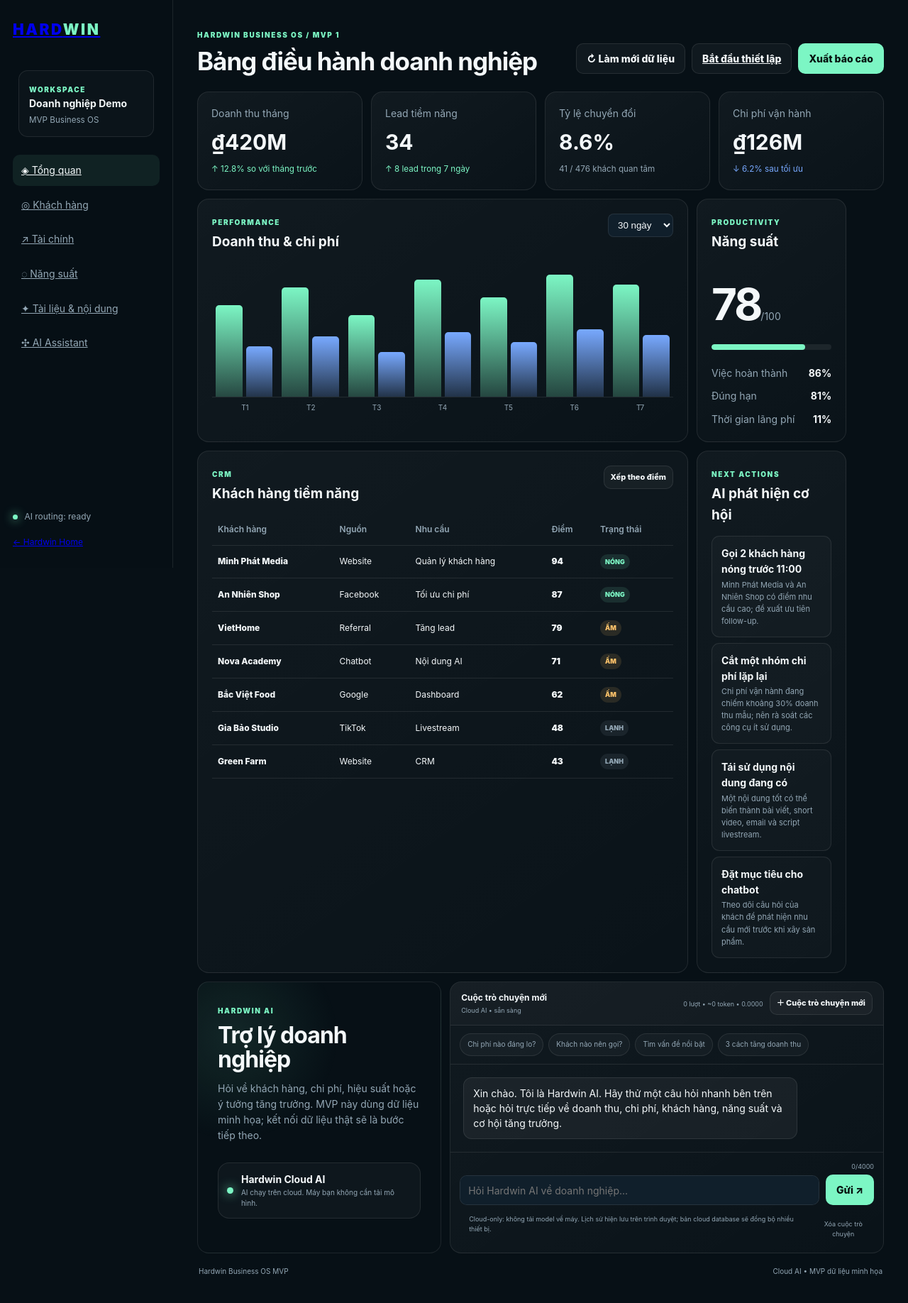
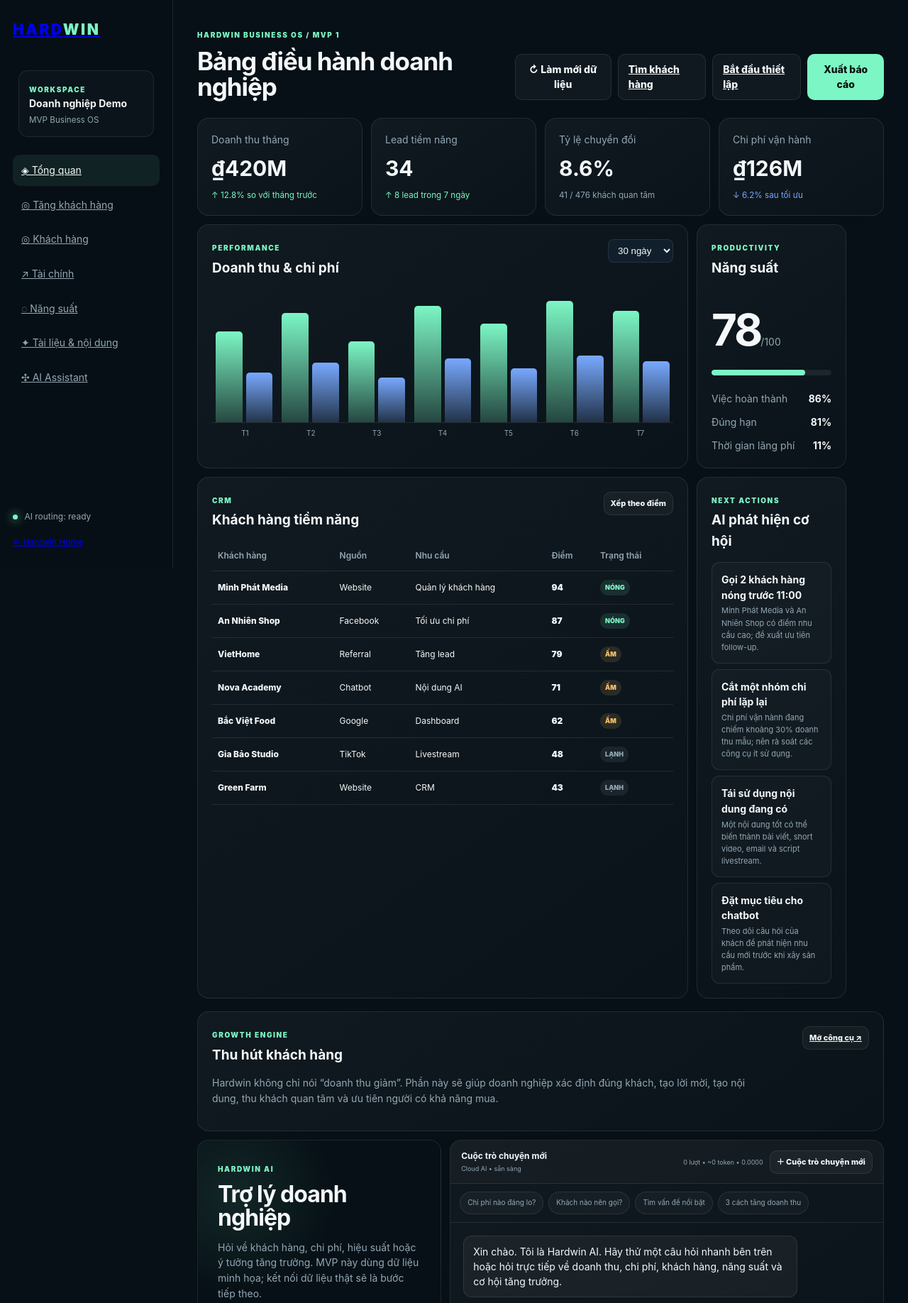
Before and after one commit to lethithuong902-create/hardwin, a website: page business.html in a window 1280 px wide. Shown: the top 1836 px of the page at 71% size. Drawn offline with Linux system fonts and the light colour scheme.

Commit message:
Add customer acquisition entry to Business OS

```diff
--- a/business.html
+++ b/business.html
@@ -18,6 +18,7 @@
       </div>
       <nav class="side-nav">
         <a class="active" href="#overview">◈ Tổng quan</a>
+        <a href="growth.html">◎ Tăng khách hàng</a>
         <a href="#customers">◎ Khách hàng</a>
         <a href="#finance">↗ Tài chính</a>
         <a href="#productivity">◌ Năng suất</a>
@@ -37,7 +38,7 @@
           <h1>Bảng điều hành doanh nghiệp</h1>
         </div>
         <div class="top-actions">
-          <button class="ghost-button" id="refreshBtn">↻ Làm mới dữ liệu</button><a class="ghost-button" href="onboarding.html">Bắt đầu thiết lập</a>
+          <button class="ghost-button" id="refreshBtn">↻ Làm mới dữ liệu</button><a class="ghost-button" href="growth.html">Tìm khách hàng</a><a class="ghost-button" href="onboarding.html">Bắt đầu thiết lập</a>
           <button class="primary-button" id="exportBtn">Xuất báo cáo</button>
         </div>
       </header>
@@ -81,6 +82,11 @@
           <div class="panel-head"><div><span class="panel-kicker">NEXT ACTIONS</span><h2>AI phát hiện cơ hội</h2></div></div>
           <div class="insight-list" id="insightList"></div>
         </article>
+      </section>
+
+      <section class="panel" style="margin-top:18px">
+        <div class="panel-head"><div><span class="panel-kicker">GROWTH ENGINE</span><h2>Thu hút khách hàng</h2></div><a class="small-button" href="growth.html">Mở công cụ ↗</a></div>
+        <p style="color:var(--muted);max-width:760px">Hardwin không chỉ nói “doanh thu giảm”. Phần này sẽ giúp doanh nghiệp xác định đúng khách, tạo lời mời, tạo nội dung, thu khách quan tâm và ưu tiên người có khả năng mua.</p>
       </section>
 
       <section id="assistant" class="assistant-section">
```
Lines whose indentation alone changed are shown as unchanged.
